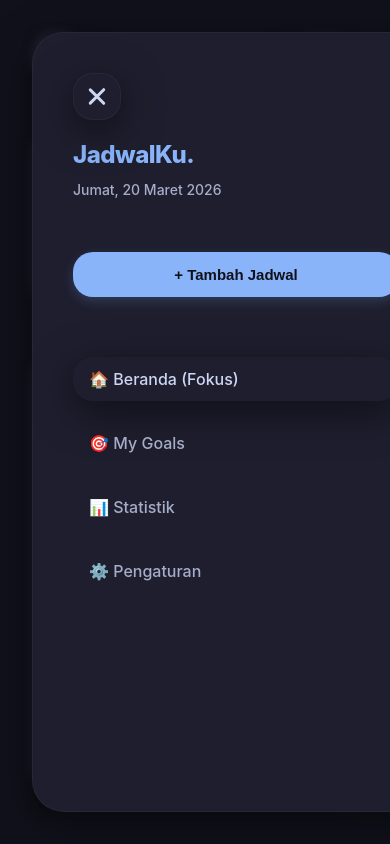
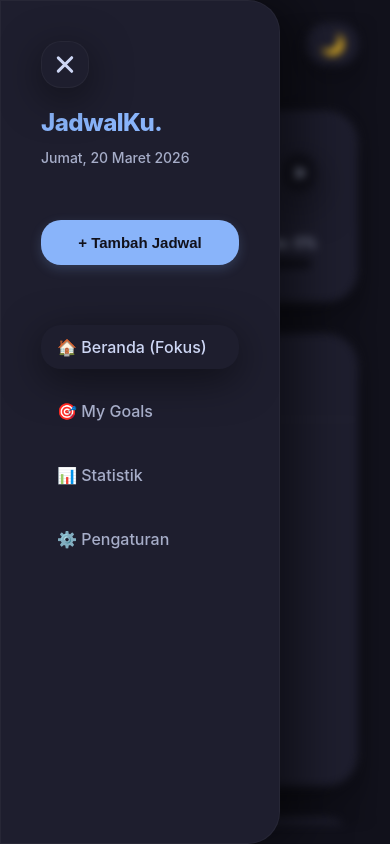
Before and after one commit to Afile21/Aplikasi-Jadwal, an Electron app: page src/renderer/index.html in a window 390 px wide. Both pictures are taken after a click on the button 56 px from the left and 55 px from the top of the page. Drawn offline with nearby package versions, Linux system fonts and the light colour scheme; no server answers.

Commit message:
Fase 2 - Tugas 2: CSS untuk Overlay, Header Mobile, & Animasi Sidebar

```diff
--- a/src/renderer/css/layout.css
+++ b/src/renderer/css/layout.css
@@ -119,55 +119,70 @@
 }
 
 
+/* --- MOBILE TOP BAR (Bento Header Layar Sempit) --- */
+.mobile-top-bar {
+    display: none !important; /* Sembunyikan di layar desktop secara default */
+}
+
+/* --- OVERLAY SIDEBAR MOBILE (Glassmorphism) --- */
+.sidebar-overlay {
+    position: fixed;
+    top: 0; left: 0; right: 0; bottom: 0;
+    background-color: rgba(17, 17, 27, 0.6); /* Warna gelap transparan */
+    backdrop-filter: blur(4px); /* Efek blur/kaca */
+    z-index: 95; /* Harus di bawah sidebar (100) tapi di atas main content */
+    opacity: 0;
+    transition: opacity var(--transition-smooth);
+    pointer-events: none; /* Cegah klik saat tersembunyi */
+}
+
+.sidebar-overlay.muncul {
+    opacity: 1;
+    pointer-events: auto; /* Izinkan klik untuk menutup sidebar */
+}
 
 /* ==========================================
    RESPONSIVE DESIGN (TATA LETAK MOBILE)
    ========================================== */
 @media (max-width: 850px) {
-    /* 1. Sembunyikan Sidebar ke luar layar sebelah kiri */
-    .sidebar {
-        position: absolute;
-        left: var(--space-md); top: var(--space-md); bottom: var(--space-md);
-        transform: translateX(-150%);
-        opacity: 0;
-        width: calc(100% - calc(var(--space-md) * 2));
-        pointer-events: none;
+    /* 1. Munculkan Header Bento di Layar Sempit */
+    .mobile-top-bar {
+        display: flex !important;
     }
 
-    /* Class tambahan untuk memunculkan sidebar (Akan dikontrol JavaScript) */
-    .sidebar.terbuka {
-        transform: translateX(0);
+    /* 2. Ubah Sifat Sidebar Menjadi Melayang (Slide-in Panel) */
+    .sidebar {
+        position: fixed;
+        top: 0; left: 0; bottom: 0;
+        height: 100vh;
+        margin: 0;
+        border-radius: 0 var(--radius-lg) var(--radius-lg) 0; /* Hanya sudut kanan yang melengkung Bento */
+        transform: translateX(-100%); /* Sembunyikan ke luar layar kiri */
+        z-index: 100;
+        width: 280px;
+        box-sizing: border-box;
         opacity: 1;
         pointer-events: auto;
     }
 
-    /* 2. Ubah tata letak utama menjadi vertikal ke bawah */
-    /* ✨ PERBAIKI SCROLL KANBAN DI MOBILE */
-    .kanban-board {
-        display: flex;
-        flex-direction: column;
-        height: auto;
-        flex: none;
+    /* Class tambahan untuk animasi masuk (Dikontrol JavaScript nanti) */
+    .sidebar.terbuka {
+        transform: translateX(0);
+        box-shadow: 20px 0 50px rgba(0, 0, 0, 0.5); /* Tambahkan bayangan ke kanan */
     }
 
-    .kanban-column {
-        min-height: 450px;
-        flex: none;
+    /* 3. Penyesuaian Ruang Utama */
+    .app-layout {
+        padding: var(--space-sm);
     }
-    .dashboard-grid { grid-template-columns: 1fr; }
 
     .main-header { flex-direction: column; align-items: flex-start; }
     .header-nav-tanggal, .progress-container { width: 100%; }
     .progress-container { text-align: left; }
     .progress-bar { width: 100%; }
 
-    /* 3. PERBAIKAN SCROLL GLOBAL UNTUK SEMUA TAB DI MOBILE */
-    .main-content > div[id^="view-"] {
-        height: auto !important; /* Membatalkan kuncian height: 100% dari HTML */
-        min-height: 100%;        /* Tetap rapi jika isi halamannya sedikit */
-    }
-
-    .main-content {
-        -webkit-overflow-scrolling: touch; /* Membuat scroll terasa sangat mulus di layar sentuh (HP) */
-    }
+    /* Aturan Kanban akan kita rapikan di Fase 3, biarkan seperti ini dulu untuk mobile */
+    .kanban-board { display: flex; flex-direction: column; height: auto; flex: none; }
+    .kanban-column { min-height: 450px; flex: none; }
+    .dashboard-grid { grid-template-columns: 1fr; }
 }
```
